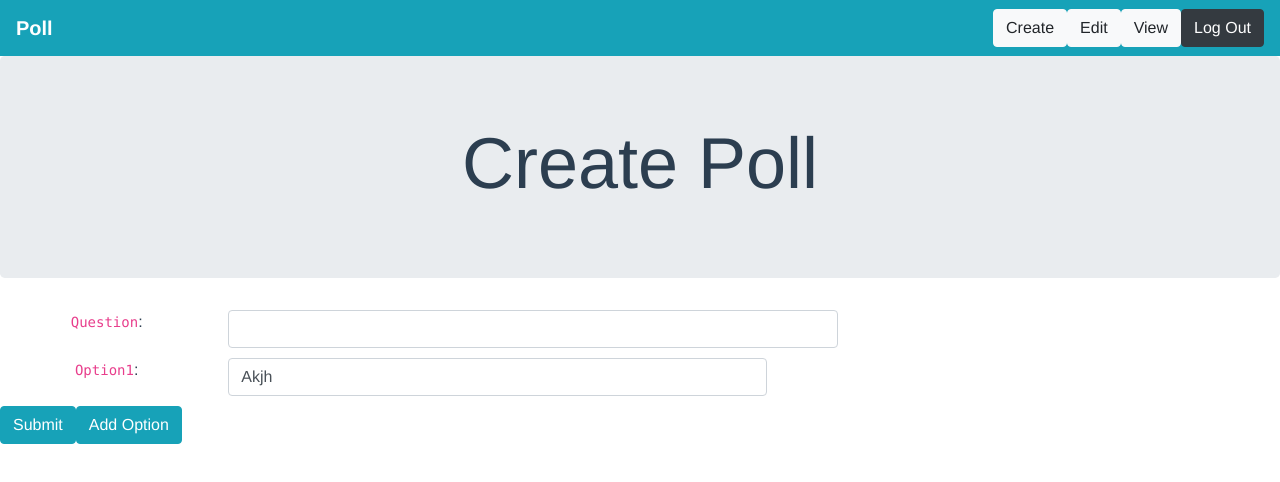
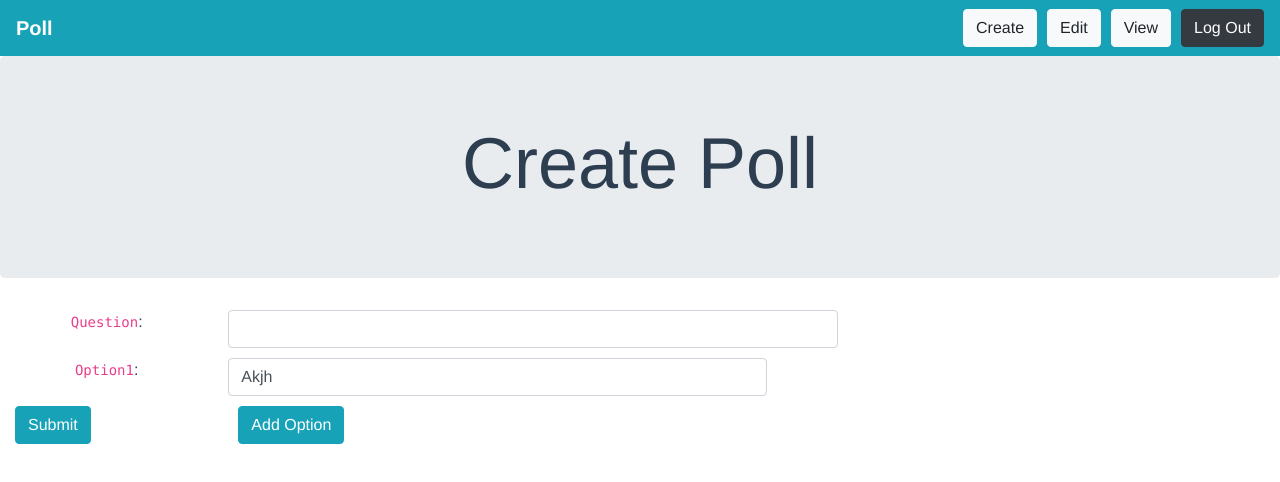
Before and after one commit to sudhanshulicensed/polling-application, a Vue app: page /createPoll in a window 1280 px wide. Shown: the top 482 px of the page. Built offline with nearby package versions, Linux system fonts and the light colour scheme; sample sign-in values are in the browser's storage.

Commit message:
Fixed bit of styling

```diff
--- a/src/components/CreatePoll.vue
+++ b/src/components/CreatePoll.vue
@@ -27,9 +27,13 @@
             </b-row>
             <b-row>
                 <b-col>
-                    <b-row>
-                        <b-button variant="info" @click="handleCreatePoll()">Submit</b-button>
-                        <b-button variant="info" @click="addOption">Add Option</b-button>
+                    <b-row class="flex">
+                        <b-col sm="2">
+                        <b-button class="align" variant="info" @click="handleCreatePoll()">Submit</b-button>
+                        </b-col>
+                        <b-col sm="3">
+                            <b-button class="align" variant="info" @click="addOption">Add Option</b-button>
+                        </b-col>
                     </b-row>
                 </b-col>
             </b-row>
@@ -82,4 +86,13 @@ export default {
     .row-gap{
         margin-bottom: 10px;
     }
+
+    .align{
+        display: flex;
+    }
+
+    .flex{
+        display: flex;
+        column-gap: 10px;
+    }
 </style>
--- a/src/components/NavBar.vue
+++ b/src/components/NavBar.vue
@@ -10,7 +10,7 @@
                 <b-button  variant="dark">SignUp</b-button>
                 </router-link>
             </div>
-            <div class="adminOptions" v-if="handleAdminUser === 'admin'">
+            <div class="adminOptions"  v-if="handleAdminUser === 'admin'">
                 <router-link to="/createPoll">
                 <b-button variant="light">Create</b-button>
                 </router-link>
@@ -101,11 +101,9 @@ export default {
       'isLogin'
     ]),
     currentRoute() {
-      console.log(this.$route.name)
       return this.$route.name;
     },
     handleAdminUser(){
-      console.log(this.isLogin);
       // this.loggenInDetail = localStorage.getItem('token');
       // console.log(localStorage)
       if(this.isLogin) {
@@ -148,5 +146,9 @@ export default {
 </script>
 
 <style scoped>
-
+.guestOptions,
+.adminOptions{
+  display: flex;
+  column-gap: 10px;
+}
 </style>
--- a/src/components/TakePoll.vue
+++ b/src/components/TakePoll.vue
@@ -12,7 +12,7 @@
                         >
                           <b-form-radio name="some-radios" @change="selectedRadio(voteOption, item)" v-model="ifOptionSelected" :value="voteOption.option">{{ voteOption.option }}</b-form-radio>
                         </li>
-                            <button id="vote" :disabled="buttonState" @click="handleTakeVoteOk">Press me to Vote</button>
+                            <button id="vote" :disabled="buttonState" @click="handleTakeVoteOk()">Press me to Vote</button>
                     </div>
                 </div>
             </b-container>
@@ -56,11 +56,13 @@ export default {
             const payLoad = {
             id : this.voteOptionId,
             text : this.voteOptionSelected,
+                        access_token: localStorage.token
         }
             const responseTookVote = await this.callTakeVote(payLoad);
+            console.log(responseTookVote);
+        }
         }
       }
-    },
 }
 </script>
 
--- a/src/components/ViewPoll.vue
+++ b/src/components/ViewPoll.vue
@@ -3,12 +3,13 @@
         <b-jumbotron header="View Poll"></b-jumbotron>
         <b-card class="card">
             <b-container class="container">
+                <!-- {{editPollList}} -->
                 <div class="pollHolder" v-for="(item, index) in editPollList" :key="index">
                     <div class="pollDetail" >
                         <p class="title">Title: {{ item.title }}</p>
                         <p class="options">Options in Poll</p>
                         <ol>
-                            <li v-for="(item, index) in item.options" :key="index">{{ item.option }}</li>
+                            <li v-for="(item, index) in item.options" :key="index">{{ item.option }} Vote: {{ item.vote }}</li>
                         </ol>
                     </div>
                 </div>
@@ -18,14 +19,23 @@
 </template>
 
 <script>
-import { mapGetters } from 'vuex';
+import { mapActions, mapGetters } from 'vuex';
 export default {
     name: "ViewPoll",
+    methods: {
+        ...mapActions([
+        'callEditpoll'
+    ])
+    },
+    mounted(){
+        this.callEditpoll();
+    },
     computed: {
         ...mapGetters([
             'editPollList'
         ]),
     },
+
 }
 </script>
 <style scoped>
--- a/src/store/index.js
+++ b/src/store/index.js
@@ -4,6 +4,7 @@ import axios from 'axios'
 import jwt_decode from "jwt-decode";
 
 Vue.use(Vuex)
+
 
 export default new Vuex.Store({
   state: {
@@ -26,24 +27,19 @@ export default new Vuex.Store({
       } else {
         state.isLogin = false;
       }
-      console.log(value, state.isLogin);
       return state.isLogin;
     },
   },
   actions: {
     async callSignup({commit}, payLoad){
       const response = await axios.post(`https://secure-refuge-14993.herokuapp.com/add_user?username=${payLoad.username}&password=${payLoad.password}&role=${payLoad.role}`);
-      console.log(response);
       return response;
     },
     async callLogin({commit}, payLoad) {
       const response = await axios.post(`https://secure-refuge-14993.herokuapp.com/login?username=${payLoad.username}&password=${payLoad.password}`);
-      console.log("Response", response);
       var token = response.data.token;
       if(token) {
-        console.log(token)
         var decode = jwt_decode(token);
-        console.log("Decode Value", decode)
         return [response, decode];
       } else {
         console.log("User doesn't exist");
@@ -53,10 +49,8 @@ export default new Vuex.Store({
       let string = "";
       for(let i = 0; i< payLoad.options.length-1; i++) {
         string = string.concat(payLoad.options[i].option, "____")
-        console.log(string);
       }
       string = string.concat(payLoad.options[payLoad.options.length -1].option);
-      console.log(string);
       const response = await axios.post
       (`https://secure-refuge-14993.herokuapp.com/add_poll?title=${payLoad.title}%20polll&options=${string}`);
     },
@@ -79,9 +73,15 @@ export default new Vuex.Store({
     async callDeleteOption({commit}, payLoad){
       const response = await axios.post(`https://secure-refuge-14993.herokuapp.com/delete_poll_option?id=${payLoad.id}&option_text=${payLoad.text}`)
     },
-    // async callTakeVote({commit}, payLoad){
-    //   const response = await axios.post(`https://secure-refuge-14993.herokuapp.com/do_vote?id=${payLoad.id}&option_text=${payLoad.text}`)
-    //   return response;
-    // }
+    async callTakeVote({commit}, payLoad){
+      // const response = await axios.post(`https://secure-refuge-14993.herokuapp.com/do_vote?id=${payLoad.id}&option_text=${payLoad.text},`, "eyJhbGciOiJIUzI1NiIsInR5cCI6IkpXVCJ9.eyJ1c2VyX2lkIjoiNWEwMTgyYzU5NTI3ZmUwMDEyMzcwN2IyIiwiaWF0IjoxNTEwMDQ4NDY4LCJleHAiOjE1MTM2NDg0Njh9.DG93Hq-Fde9kNZbgnr34l2dZyeEYyJ0OfD_9yZK1JCQ")
+      console.log(localStorage)
+      console.log(localStorage.token);
+      const response = await axios.post(`https://secure-refuge-14993.herokuapp.com/do_vote?id=${payLoad.id}&option_text=${payLoad.text}`,{},{
+        headers: {'access_token': payLoad.access_token}
+      })
+      console.log(response);
+      return response;
+    }
   },
 })
```
Also changed, not shown: src/router/index.js (+0 -16 lines).
